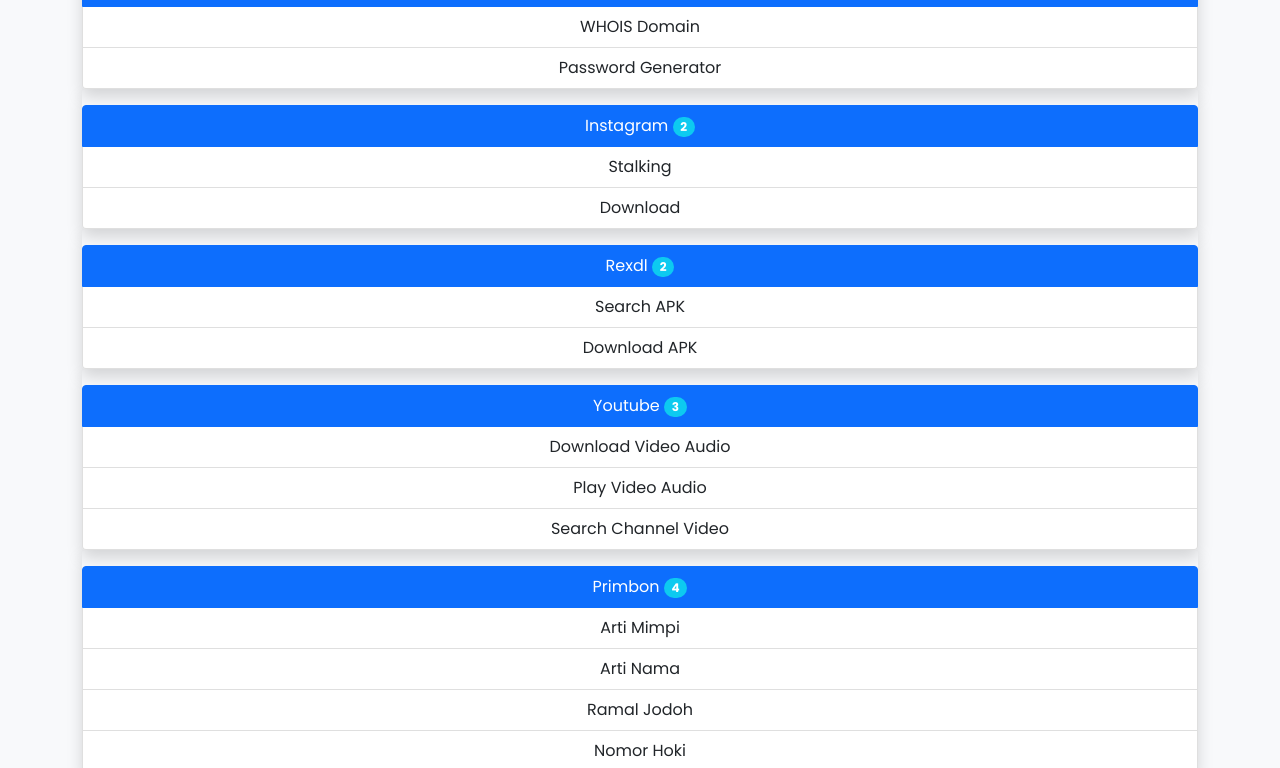
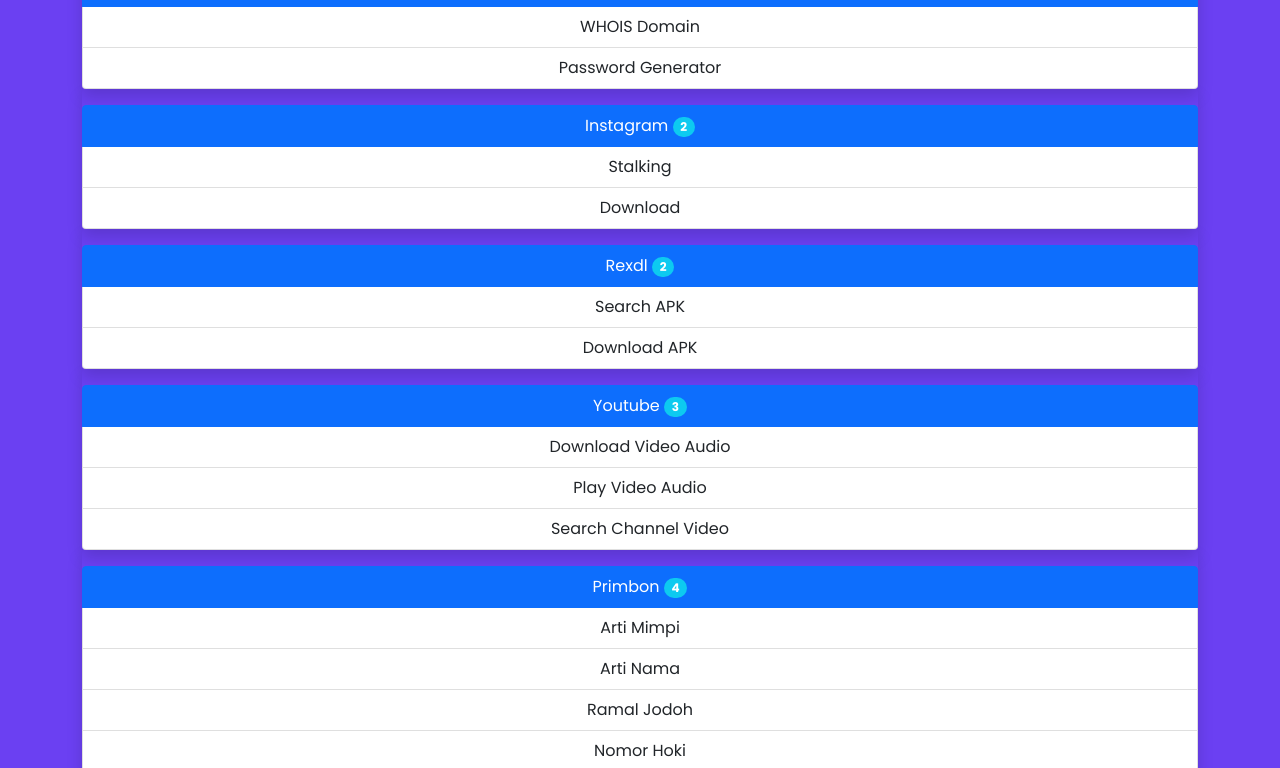
Before and after one commit to nenka01/Restapi, a website: page public/index.html in a window 1280 px wide. Shown: the part 363-1131 px from the top of the page. Drawn offline with nearby package versions, Linux system fonts and the light colour scheme.

Commit message:
Update index.html

```diff
--- a/public/index.html
+++ b/public/index.html
@@ -35,6 +35,7 @@
             text-align: center;
             display: block;
             margin: 0 auto auto;
+            background:#6b40f2
         }
 
         .header {
```
